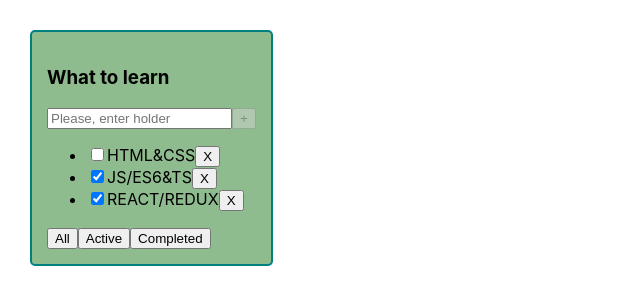
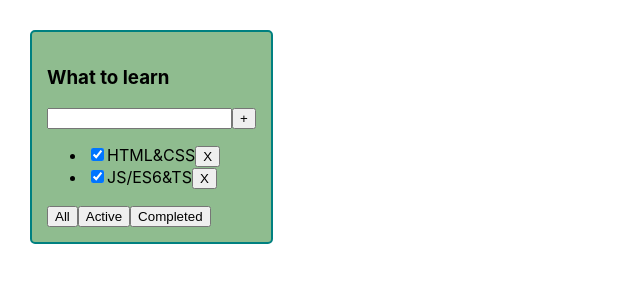
Before and after one commit to aidar2218/1-todolist, a React (Create React App) app: page / in a window 1280 px wide. Shown: the top 304 px of the page, without its empty margins (0-640 px from the left). Built offline with nearby package versions, Linux system fonts and the light colour scheme.

Commit message:
Revert "commit - 03"
This reverts commit bfe8dd380a39919f55b785d13e8e9313cec208ed.

```diff
--- a/package.json
+++ b/package.json
@@ -10,12 +10,10 @@
     "@types/node": "^16.18.1",
     "@types/react": "^18.0.23",
     "@types/react-dom": "^18.0.7",
-    "@types/uuid": "^9.0.1",
     "react": "^18.2.0",
     "react-dom": "^18.2.0",
     "react-scripts": "5.0.1",
     "typescript": "^4.8.4",
-    "uuid": "^9.0.0",
     "web-vitals": "^2.1.4"
   },
   "scripts": {
--- a/src/App.tsx
+++ b/src/App.tsx
@@ -1,13 +1,6 @@
 import React, {useState} from 'react';
 import './App.css';
 import TodoList, {TaskType} from "./TodoList";
-import {v1} from "uuid";
-
-// CRUD
-// Create
-// Read (filter, search, sort)
-// Update
-// Delete
 
 export type FilterValuesType = "all" | "active" | "completed"
 
@@ -15,36 +8,27 @@ function App() {
     const todoListTitle: string = "What to learn";
 
     const [tasks, setTasks] = useState <Array<TaskType>>([
-        {id: v1(), title: "HTML&CSS", isDone: false},
-        {id: v1(), title: "JS/ES6&TS", isDone: true},
-        {id: v1(), title: "REACT/REDUX", isDone: true}
+        {id: 1, title: "HTML&CSS", isDone: true},
+        {id: 2, title: "JS/ES6&TS", isDone: true},
+        {id: 3, title: "REACT/REDUX", isDone: false}
     ]);
 
-    const[filter, setFilter] = useState<FilterValuesType>("all");
+    const[filter, setFilter] = useState<FilterValuesType>("completed");
 
     const changeFilter = (nextFilter: FilterValuesType) => {
         setFilter(nextFilter);
     }
 
-    const removeTask = (taskId: string) => {
+    const removeTask = (taskId: number) => {
         setTasks (tasks.filter (t => t.id !== taskId))
-    }
-
-    const addTask = (title: string) => {
-        const newTask: TaskType = {
-            id: v1(),
-            title: title,
-            isDone: false
-        }
-        setTasks([newTask, ...tasks]);
     }
 
     const getTasksForMe = (tasksList: Array<TaskType>, filterValue: FilterValuesType) => {
         switch (filterValue) {
             case "active":
-                return tasks.filter(t => !t.isDone);
+                return tasks.filter(t => t.isDone === false);
             case "completed":
-                return tasks.filter(t => t.isDone);
+                return tasks.filter(t => t.isDone === true);
             default:
                 return tasks;
         }
@@ -57,7 +41,6 @@ function App() {
             <TodoList
                 title={todoListTitle}
                 tasks={tasksWhatIWantToSee}
-                addTask={addTask}
                 removeTask={removeTask}
                 changeFilter={changeFilter}
             />
--- a/src/TodoList.tsx
+++ b/src/TodoList.tsx
@@ -1,74 +1,45 @@
-import React, {ChangeEvent,KeyboardEvent, useState} from "react";
+import React from "react";
 import {FilterValuesType} from "./App";
 
 type TodoListPropsType = {
-    title: string
-    tasks: TaskType[]
-    removeTask: (taskId: string) => void
-    addTask: (title: string) => void
+    title: string,
+    tasks: TaskType[],
+    removeTask: (taskId: number) => void,
     changeFilter: (nextFilter: FilterValuesType) => void
 }
 
 export type TaskType = {
-    id: string
-    title: string
+    id: number,
+    title: string,
     isDone: boolean
 }
 
 const TodoList: React.FC<TodoListPropsType> = (props: TodoListPropsType) => {
-    // const taskTitleInput = useRef<HTMLInputElement>(null);
-    const [title, setTitle] = useState<string>("")
-
-    const setTitleHandler = (e: ChangeEvent<HTMLInputElement>) => setTitle(e.currentTarget.value)
-
-    const addTaskHandler = () => {
-        props.addTask(title)
-        setTitle("");
-    }
-
     const tasksListItems: Array<JSX.Element> = props.tasks.map((t) => {
         return (
             <li>
                 <input type="checkbox" checked={t.isDone}/>
-                <span>{t.title}</span>
-                <button onClick={() => props.removeTask(t.id)}>X</button>
+                <span>{ t.title }</span>
+                <button onClick={ () => props.removeTask(t.id) }>X</button>
             </li>
         )
-    });
+    })
 
-    const titleMaxLength = 25;
-    const isTitleLengthTooLong: boolean = title.length > titleMaxLength;
-    const isAddBtnDisabled: boolean = !title.length || title.length > titleMaxLength;
-    const titleMaxLengthWarning = isTitleLengthTooLong
-        ? <div style={{color: "red"}}>Title is too long</div>
-        : null;
-    const handlerCreator = (filter: FilterValuesType) => () => props.changeFilter(filter);
-    const addTaskOnKeyPressHandler = (e: KeyboardEvent<HTMLInputElement>) => e.key === "Enter" && !isAddBtnDisabled && addTaskHandler();
-
+    console.log(props);
     return (
         <div className="todolist">
             <h3>{props.title}</h3>
             <div>
-                <input
-                    // ref={taskTitleInput}
-                    placeholder="Please, enter holder"
-                    value={title}
-                    onChange={setTitleHandler}
-                    onKeyDown={addTaskOnKeyPressHandler}
-                />
-                <button disabled={isAddBtnDisabled}
-                        onClick={addTaskHandler}
-                >+
-                </button>
-                {titleMaxLengthWarning}
+                <input/>
+                <button>+</button>
             </div>
             <ul>
-                {tasksListItems}
+                { tasksListItems }
             </ul>
             <div>
-                <button onClick={handlerCreator("all")}>All</button>
-                <button onClick={handlerCreator("active")}>Active</button>
-                <button onClick={handlerCreator("completed")}>Completed</button>
+                <button onClick={() => props.changeFilter("all")}>All</button>
+                <button onClick={() => props.changeFilter("active")}>Active</button>
+                <button onClick={() => props.changeFilter("completed")}>Completed</button>
             </div>
         </div>
     )
```
Also changed, not shown: 1 other file (tests, documents, lock files or other folders).
